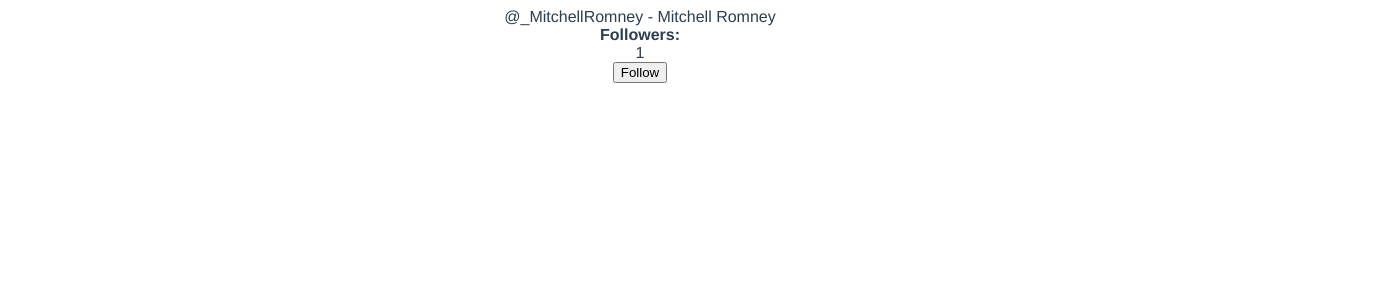
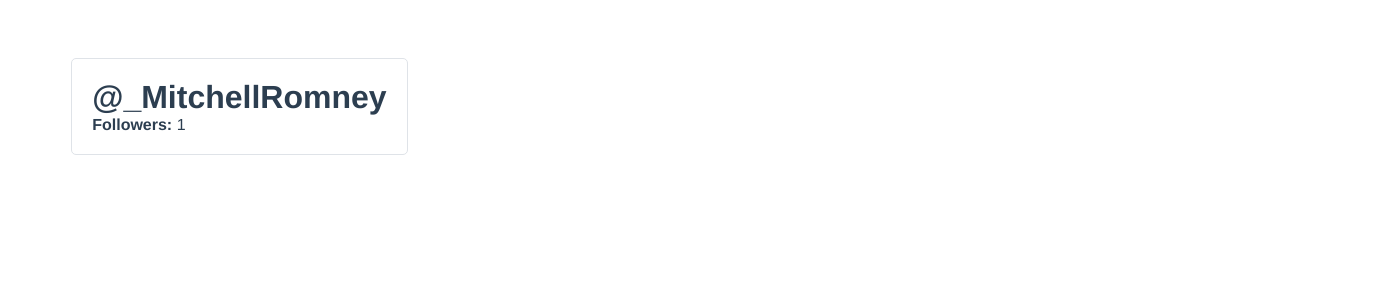
Before and after one commit to denOldTimer/twotter-tutorial, a Vue app: page / in a window 1280 px wide. Shown: the top 300 px of the page, 1398 px wide, since content can reach past the window. Built offline with nearby package versions, Linux system fonts and the light colour scheme.

Commit message:
Refactoring behind the scenes

```diff
--- a/src/App.vue
+++ b/src/App.vue
@@ -1,51 +1,14 @@
 <template>
   <div id="app">
-    @{{ user.username }} - {{ fullname }} <strong>Followers: </strong
-    >{{ followers }}
-    <button @click="followUser">Follow</button>
+    <UserProfile />
   </div>
 </template>
 
 <script>
-
+import UserProfile from "./components/UserProfile"
 export default {
   name: 'App',
-  data(){
-    return {
-     followers: 0,
-     user: {
-       id: 1,
-       username: '_MitchellRomney',
-       firstName: 'Mitchell',
-       lastName: 'Romney',
-       email: 'mitchellromney@tehearthissquare.com',
-       isAdmin: true
-     }
-    }
-  },
-  /**
-   *  Watch generally used for server changes ex. notifications
-   */
-  watch:{
-    followers(newFollowerCount, oldFollowerCount){
-      if( oldFollowerCount > newFollowerCount){
-        console.log(`${this.user.username} has gained a follower!`)
-      }
-    }
-  },
-  computed:{
-    fullname(){
-      return `${this.user.firstName} ${this.user.lastName}`
-    }
-  },
-  methods: {
-    followUser(){
-      this.followers++;
-    }
-  },
-  mounted(){
-    this.followUser();
-  }
+  components: { UserProfile }
 }
 </script>
 
@@ -57,6 +20,5 @@
   color: #2c3e50;
   display: flex;
   flex-direction: column;
-  align-items: center;
 }
 </style>
--- /dev/null
+++ b/src/components/UserProfile.vue
@@ -0,0 +1,75 @@
+<template>
+  <div class="user-profile">
+    <div class="user-profile__user-panel">
+      <h1 class="user-profile__username">@{{ user.username }}</h1>
+      <div class="user-profile__follower-count">
+        <strong>Followers: </strong>{{ followers }}
+      </div>
+    </div>
+  </div>
+</template>
+
+<script>
+export default {
+    name:"UserProfile",
+    data(){
+    return {
+     followers: 0,
+     user: {
+       id: 1,
+       username: '_MitchellRomney',
+       firstName: 'Mitchell',
+       lastName: 'Romney',
+       email: 'mitchellromney@tehearthissquare.com',
+       isAdmin: true
+     }
+    }
+  },
+  /**
+   *  Watch generally used for server changes ex. notifications
+   */
+  watch:{
+    followers(newFollowerCount, oldFollowerCount){
+      if( oldFollowerCount > newFollowerCount){
+        console.log(`${this.user.username} has gained a follower!`)
+      }
+    }
+  },
+  computed:{
+    fullname(){
+      return `${this.user.firstName} ${this.user.lastName}`
+    }
+  },
+   methods: {
+    followUser(){
+      this.followers++;
+    }
+  },
+  mounted(){
+    this.followUser();
+  }
+
+}
+</script>
+
+<style>
+.user-profile {
+  display: grid;
+  grid-template-columns: 1fr 3fr;
+  width: 100%;
+  padding: 50px 5%;
+}
+.user-profile__user-panel {
+  display: flex;
+  flex-direction: column;
+  margin-right: 50px;
+  padding: 20px;
+  background-color: white;
+  border-radius: 5px;
+  border: 1px solid #dfe3e8;
+}
+
+h1 {
+  margin: 0;
+}
+</style>
```
Also changed, not shown: 1 other file (tests, documents, lock files or other folders).
